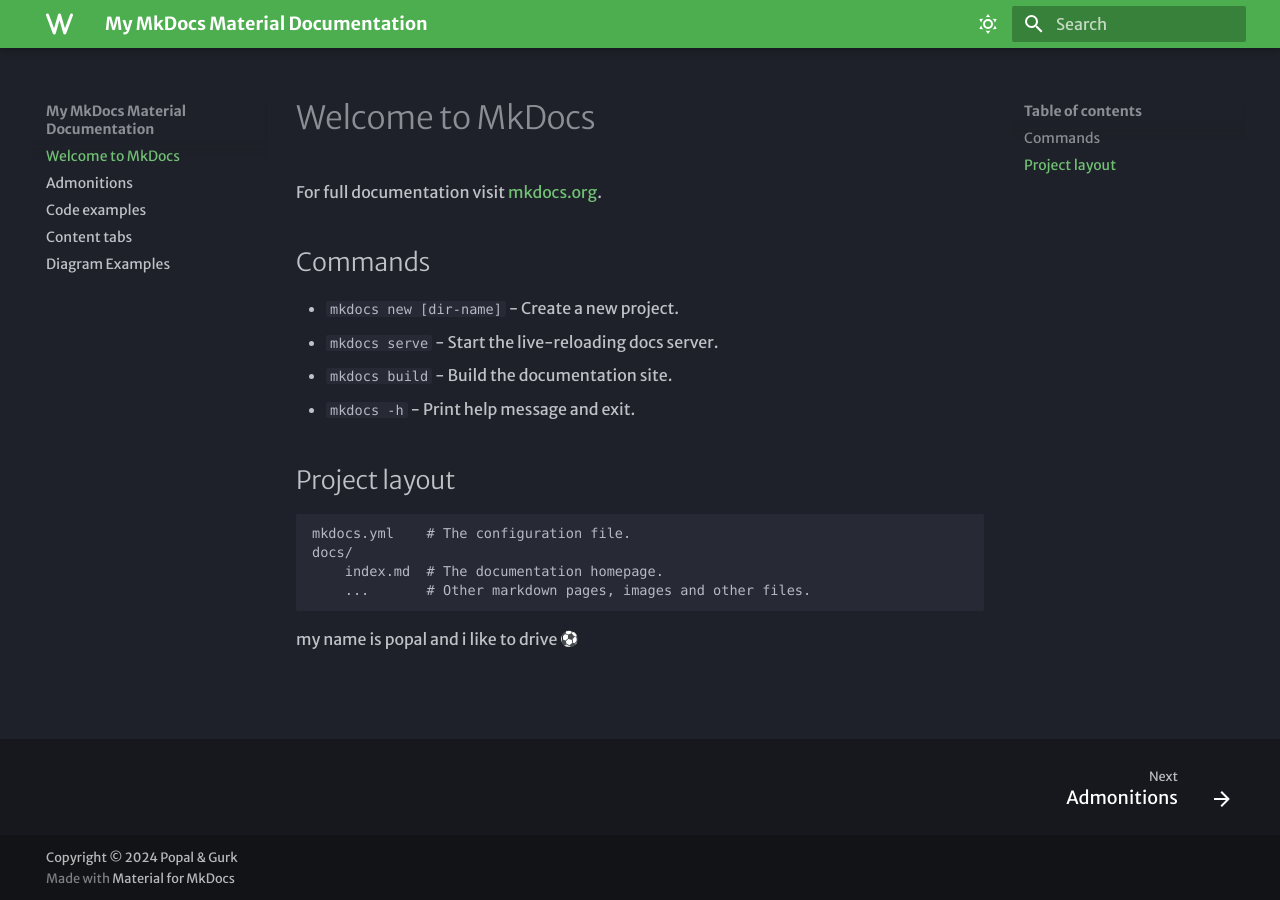
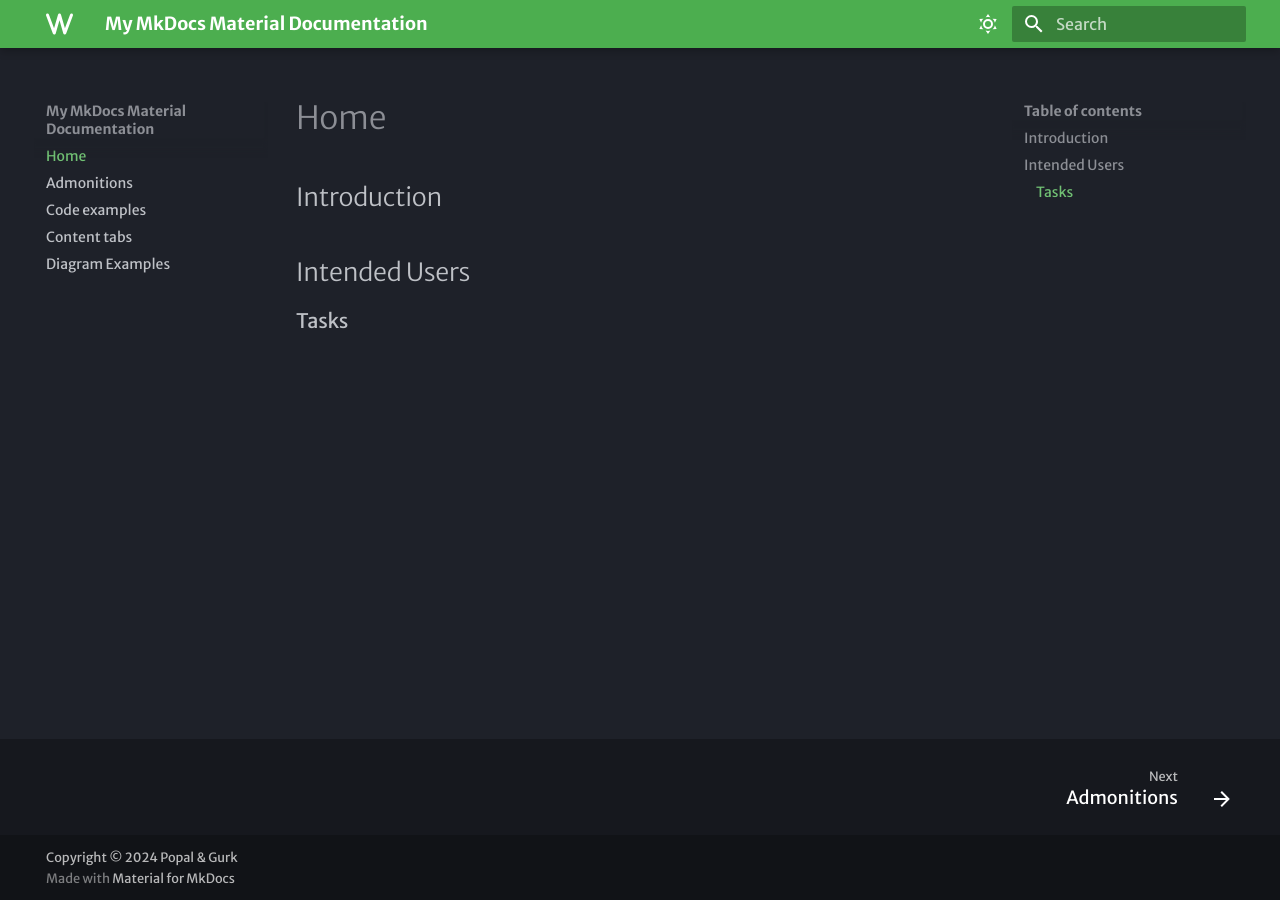
Before and after one commit to popaldaudzai/How-to-draw, an MkDocs documentation site: the page built from docs/index.md, in a window 1280 px wide. Built offline with MkDocs 1.6.1 and Material for MkDocs 9.7.7, drawn with Linux system fonts in a browser that asks for light colours; emoji names are drawn with the system emoji font; some web fonts are replaced.

Commit message:
Index content changed for introduction.

```diff
--- a/docs/index.md
+++ b/docs/index.md
@@ -1,19 +1,5 @@
-# Welcome to MkDocs
+## Introduction
 
-For full documentation visit [mkdocs.org](https://www.mkdocs.org).
+## Intended Users
 
-## Commands
-
-- `mkdocs new [dir-name]` - Create a new project.
-- `mkdocs serve` - Start the live-reloading docs server.
-- `mkdocs build` - Build the documentation site.
-- `mkdocs -h` - Print help message and exit.
-
-## Project layout
-
-    mkdocs.yml    # The configuration file.
-    docs/
-        index.md  # The documentation homepage.
-        ...       # Other markdown pages, images and other files.
-
-my name is popal and i like to drive :soccer:
+### Tasks
```
